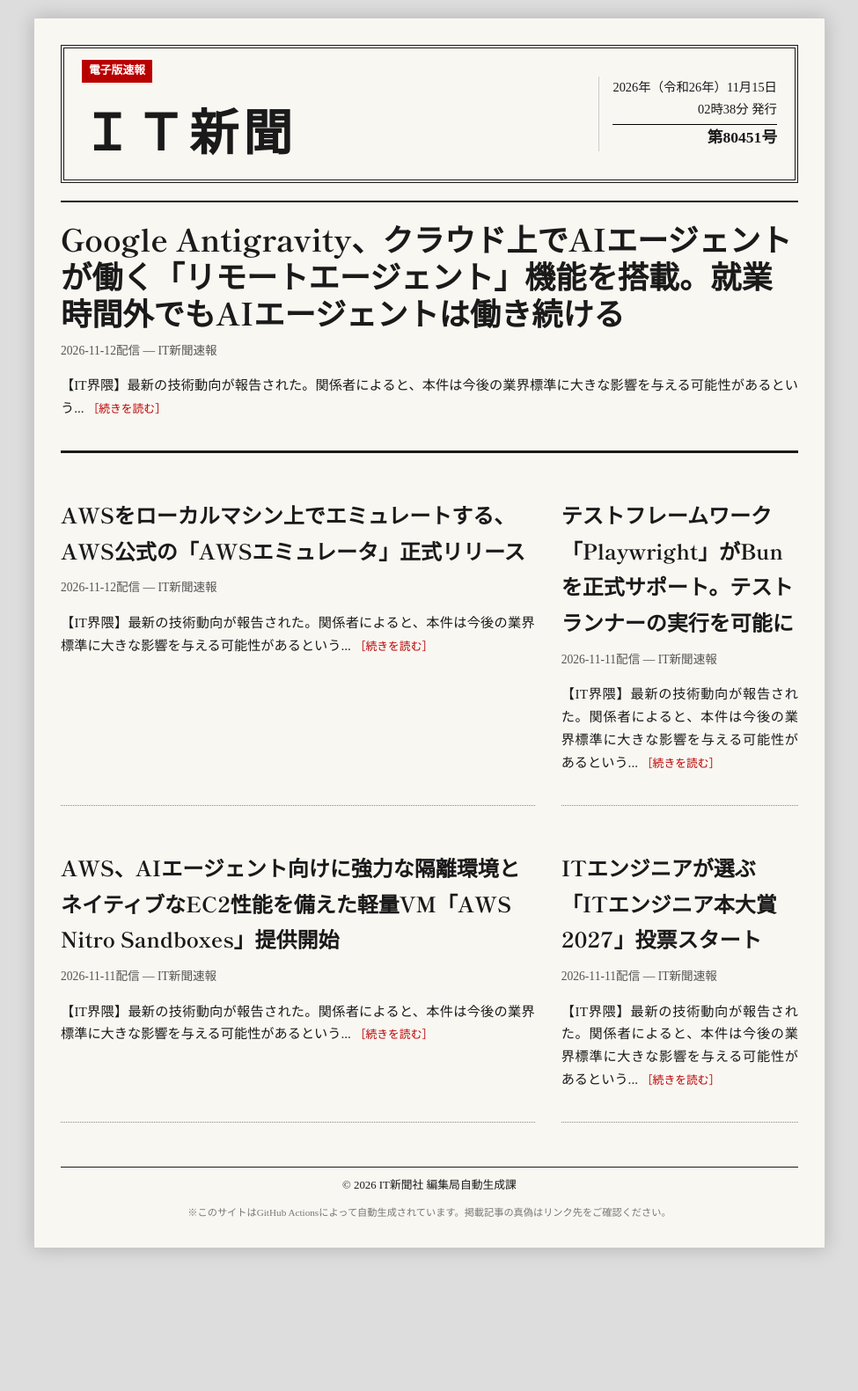
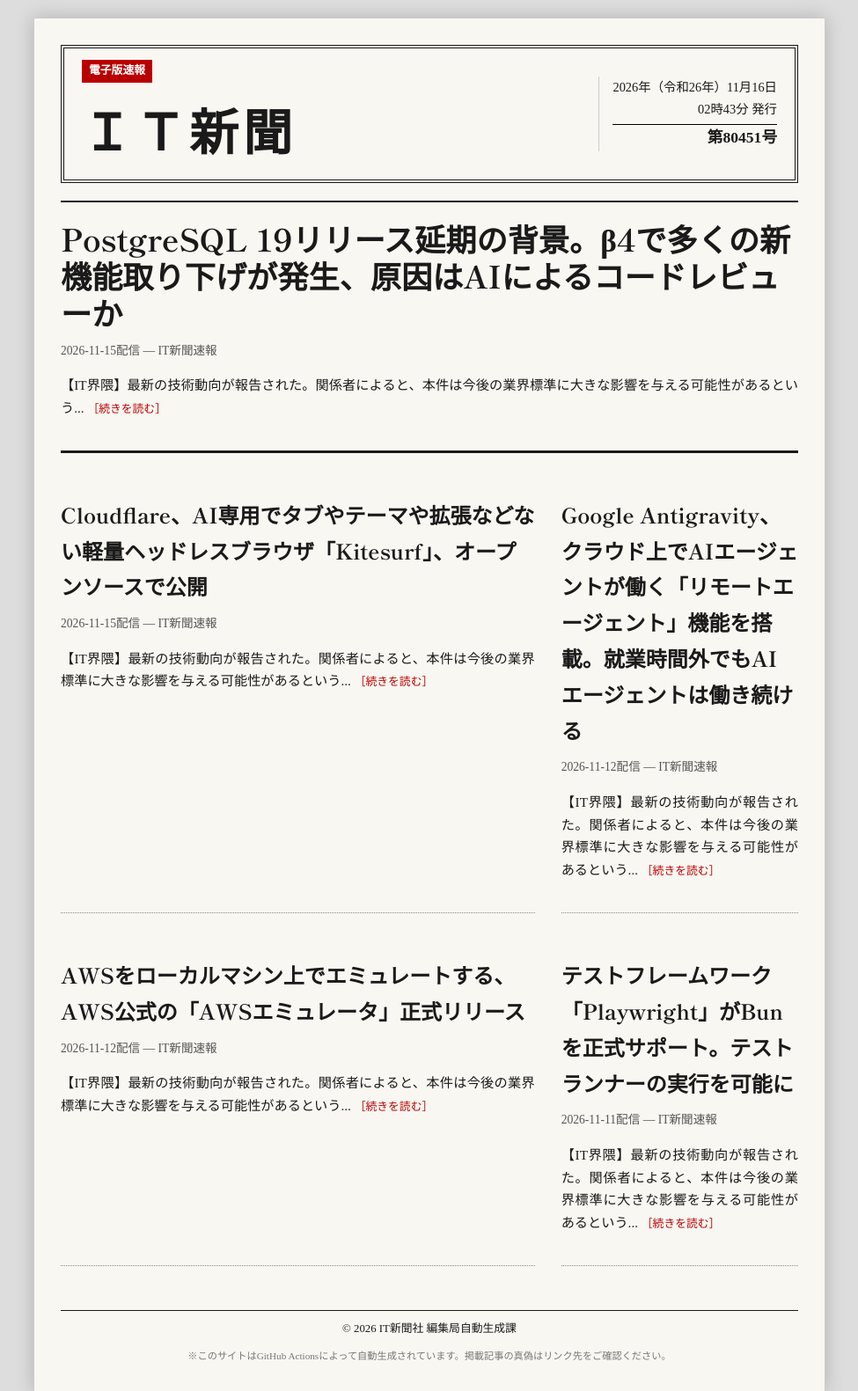
Before and after one commit to Yoshi-441/IT-, a plain HTML site: page index.html in a window 1280 px wide. Shown: the top 1581 px of the page at 88% size, without its empty margins (152-1127 px from the left). Before the commit the page ends 1439 px from the top, so only its background shows below. Drawn offline with Linux system fonts and the light colour scheme; a web font is replaced by a local one.

Commit message:
Update news: Mon Nov 16 02:43:20 UTC 2026

```diff
--- a/index.html
+++ b/index.html
@@ -136,8 +136,8 @@
                     <h1>ＩＴ新聞</h1>
                 </div>
                 <div class="issue-info">
-                    <div>2026年（令和26年）11月15日</div>
-                    <div>02時38分 発行</div>
+                    <div>2026年（令和26年）11月16日</div>
+                    <div>02時43分 発行</div>
                     <div style="font-weight:bold; font-size: 1.1rem; border-top: 1px solid #000; margin-top:5px;">第80451号</div>
                 </div>
             </header>
@@ -145,6 +145,18 @@
             <main>
 
         <article class="article top-news">
+            <h2 class="headline"><a href="https://www.publickey1.jp/blog/26/postgresql_194ai.html" target="_blank">PostgreSQL 19リリース延期の背景。β4で多くの新機能取り下げが発生、原因はAIによるコードレビューか</a></h2>
+            <div class="meta">2026-11-15配信 — IT新聞速報</div>
+            <p class="summary">【IT界隈】最新の技術動向が報告された。関係者によると、本件は今後の業界標準に大きな影響を与える可能性があるという... <a href="https://www.publickey1.jp/blog/26/postgresql_194ai.html" class="read-more">［続きを読む］</a></p>
+        </article>
+
+        <article class="article ">
+            <h2 class="headline"><a href="https://www.publickey1.jp/blog/26/cloudflareaikitesurf.html" target="_blank">Cloudflare、AI専用でタブやテーマや拡張などない軽量ヘッドレスブラウザ「Kitesurf」、オープンソースで公開</a></h2>
+            <div class="meta">2026-11-15配信 — IT新聞速報</div>
+            <p class="summary">【IT界隈】最新の技術動向が報告された。関係者によると、本件は今後の業界標準に大きな影響を与える可能性があるという... <a href="https://www.publickey1.jp/blog/26/cloudflareaikitesurf.html" class="read-more">［続きを読む］</a></p>
+        </article>
+
+        <article class="article ">
             <h2 class="headline"><a href="https://www.publickey1.jp/blog/26/google_antigravityaiai.html" target="_blank">Google Antigravity、クラウド上でAIエージェントが働く「リモートエージェント」機能を搭載。就業時間外でもAIエージェントは働き続ける</a></h2>
             <div class="meta">2026-11-12配信 — IT新聞速報</div>
             <p class="summary">【IT界隈】最新の技術動向が報告された。関係者によると、本件は今後の業界標準に大きな影響を与える可能性があるという... <a href="https://www.publickey1.jp/blog/26/google_antigravityaiai.html" class="read-more">［続きを読む］</a></p>
@@ -162,18 +174,6 @@
             <p class="summary">【IT界隈】最新の技術動向が報告された。関係者によると、本件は今後の業界標準に大きな影響を与える可能性があるという... <a href="https://www.publickey1.jp/blog/26/playwrightbun.html" class="read-more">［続きを読む］</a></p>
         </article>
 
-        <article class="article ">
-            <h2 class="headline"><a href="https://www.publickey1.jp/blog/26/awsaiec2vmaws_nitro_sandboxes.html" target="_blank">AWS、AIエージェント向けに強力な隔離環境とネイティブなEC2性能を備えた軽量VM「AWS Nitro Sandboxes」提供開始</a></h2>
-            <div class="meta">2026-11-11配信 — IT新聞速報</div>
-            <p class="summary">【IT界隈】最新の技術動向が報告された。関係者によると、本件は今後の業界標準に大きな影響を与える可能性があるという... <a href="https://www.publickey1.jp/blog/26/awsaiec2vmaws_nitro_sandboxes.html" class="read-more">［続きを読む］</a></p>
-        </article>
-
-        <article class="article ">
-            <h2 class="headline"><a href="https://www.publickey1.jp/blog/26/itit2027.html" target="_blank">ITエンジニアが選ぶ「ITエンジニア本大賞2027」投票スタート</a></h2>
-            <div class="meta">2026-11-11配信 — IT新聞速報</div>
-            <p class="summary">【IT界隈】最新の技術動向が報告された。関係者によると、本件は今後の業界標準に大きな影響を与える可能性があるという... <a href="https://www.publickey1.jp/blog/26/itit2027.html" class="read-more">［続きを読む］</a></p>
-        </article>
-
             </main>
 
             <footer>
```
